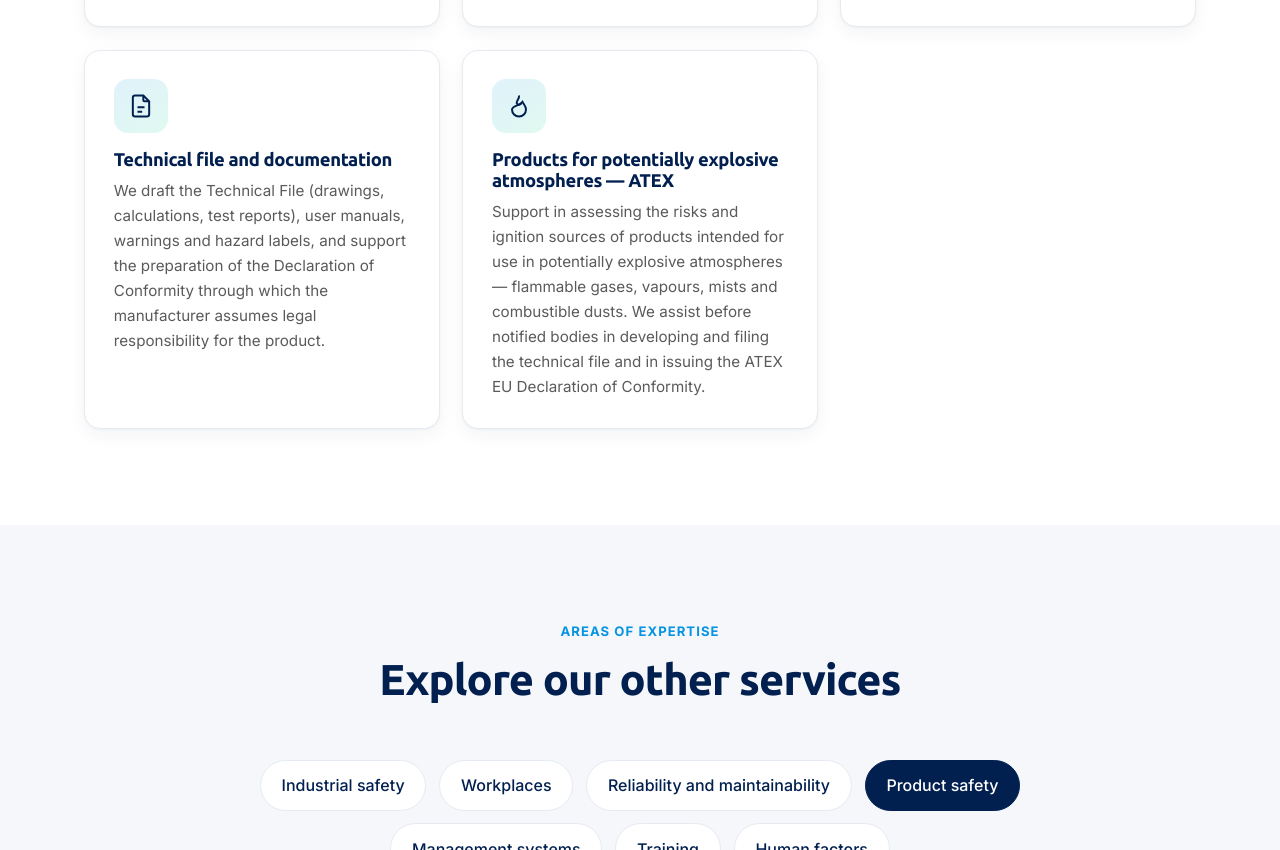
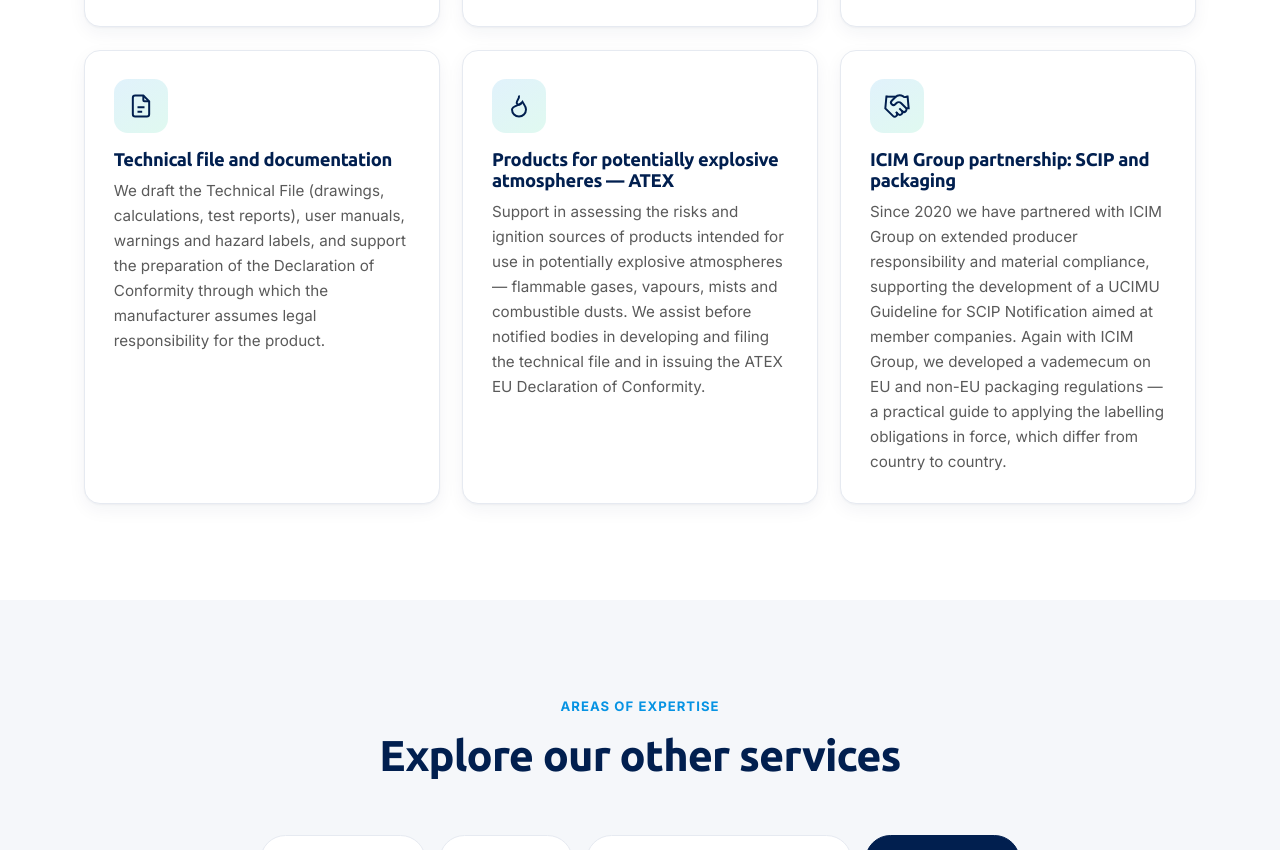
Before and after one commit to BlesgaGH/aria-sito-modifiche-anteprima, a plain HTML site: page en/product-safety.html in a window 1280 px wide. Shown: the part 1011-1861 px from the top of the page. Drawn offline with Linux system fonts and the light colour scheme.

Commit message:
Aggiunge card partnership ICIM Group (SCIP/imballaggi) a Sicurezza di prodotto
Nuova 6a card "Partnership ICIM Group: SCIP e imballaggi" nelle pagine
sicurezza-di-prodotto.html ed en/product-safety.html e nelle brochure
IT/EN; PDF brochure rigenerati.

Co-Authored-By: Claude Opus 4.8 <noreply@anthropic.com>

```diff
--- a/en/product-safety.html
+++ b/en/product-safety.html
@@ -104,6 +104,11 @@
             <h3>Products for potentially explosive atmospheres — ATEX</h3>
             <p>Support in assessing the risks and ignition sources of products intended for use in potentially explosive atmospheres — flammable gases, vapours, mists and combustible dusts. We assist before notified bodies in developing and filing the technical file and in issuing the ATEX EU Declaration of Conformity.</p>
           </div>
+          <div class="feature reveal">
+            <div class="card-icon"><svg viewBox="0 0 24 24" fill="none" stroke="currentColor" stroke-width="1.7"><path d="m11 17 2 2a1 1 0 1 0 3-3"/><path d="m14 14 2.5 2.5a1 1 0 1 0 3-3l-3.88-3.88a3 3 0 0 0-4.24 0l-.88.88a1 1 0 1 1-3-3l2.81-2.81a5.79 5.79 0 0 1 7.06-.87l.47.28a2 2 0 0 0 1.42.25L21 4"/><path d="m21 3 1 11h-2"/><path d="M3 3 2 14l6.5 6.5a1 1 0 1 0 3-3"/><path d="M3 4h8"/></svg></div>
+            <h3>ICIM Group partnership: SCIP and packaging</h3>
+            <p>Since 2020 we have partnered with ICIM Group on extended producer responsibility and material compliance, supporting the development of a UCIMU Guideline for SCIP Notification aimed at member companies. Again with ICIM Group, we developed a vademecum on EU and non-EU packaging regulations — a practical guide to applying the labelling obligations in force, which differ from country to country.</p>
+          </div>
         </div>
       </div>
     </section>
```
Also changed, not shown: brochure/brochure-en.html (+5 -0 lines), brochure/brochure-it.html (+5 -0 lines), sicurezza-di-prodotto.html (+5 -0 lines), 2 other files.
